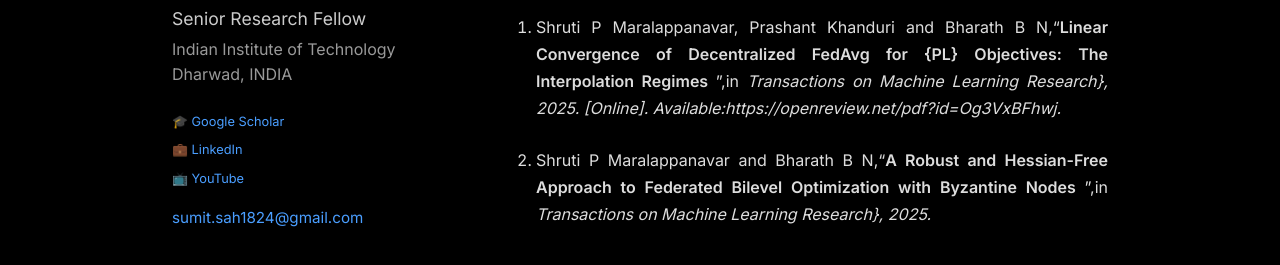
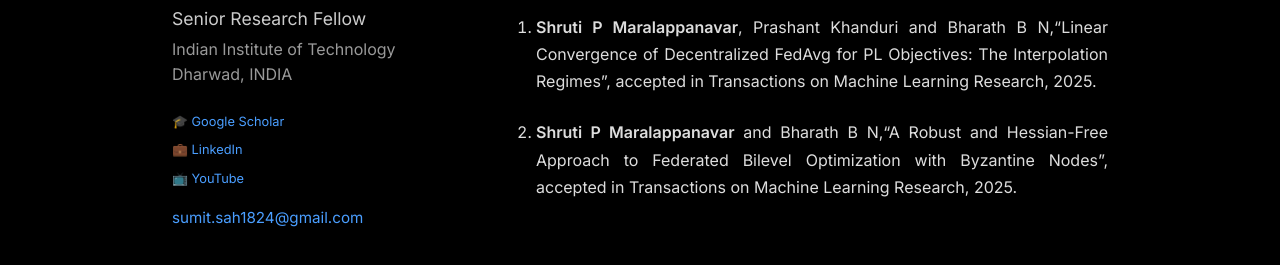
Before and after one commit to Shruti-pm/Shruti-pm.github.io, a plain HTML site: page research.html in a window 1280 px wide. Shown: the part 487-752 px from the top of the page. Drawn offline with Linux system fonts and the light colour scheme.

Commit message:
Update research.html

```diff
--- a/research.html
+++ b/research.html
@@ -29,12 +29,12 @@
                     <h3 class="section-title">Journals</h3>
                     <ol class="publication">
                         <li>
-                        <p>Shruti P Maralappanavar, Prashant Khanduri and Bharath B N,“<strong>Linear Convergence of Decentralized FedAvg for {PL} Objectives: The Interpolation Regimes </strong>”,in <em>Transactions on Machine Learning Research}, 2025. [Online]. Available:https://openreview.net/pdf?id=Og3VxBFhwj.</em></p>
+                        <p><strong>Shruti P Maralappanavar</strong>, Prashant Khanduri and Bharath B N,“Linear Convergence of Decentralized FedAvg for PL Objectives: The Interpolation Regimes”, accepted in Transactions on Machine Learning Research, 2025.</p>
                         </li>
 
 
                        <li>
-                       <p>Shruti P Maralappanavar and Bharath B N,“<strong>A Robust and Hessian-Free Approach to Federated Bilevel Optimization with Byzantine Nodes </strong>”,in <em>Transactions on Machine Learning Research}, 2025.</em></p>
+                       <p><strong>Shruti P Maralappanavar</strong> and Bharath B N,“A Robust and Hessian-Free Approach to Federated Bilevel Optimization with Byzantine Nodes”, accepted in Transactions on Machine Learning Research, 2025.</em></p>
                         </li>
                     </ol>
 
```
